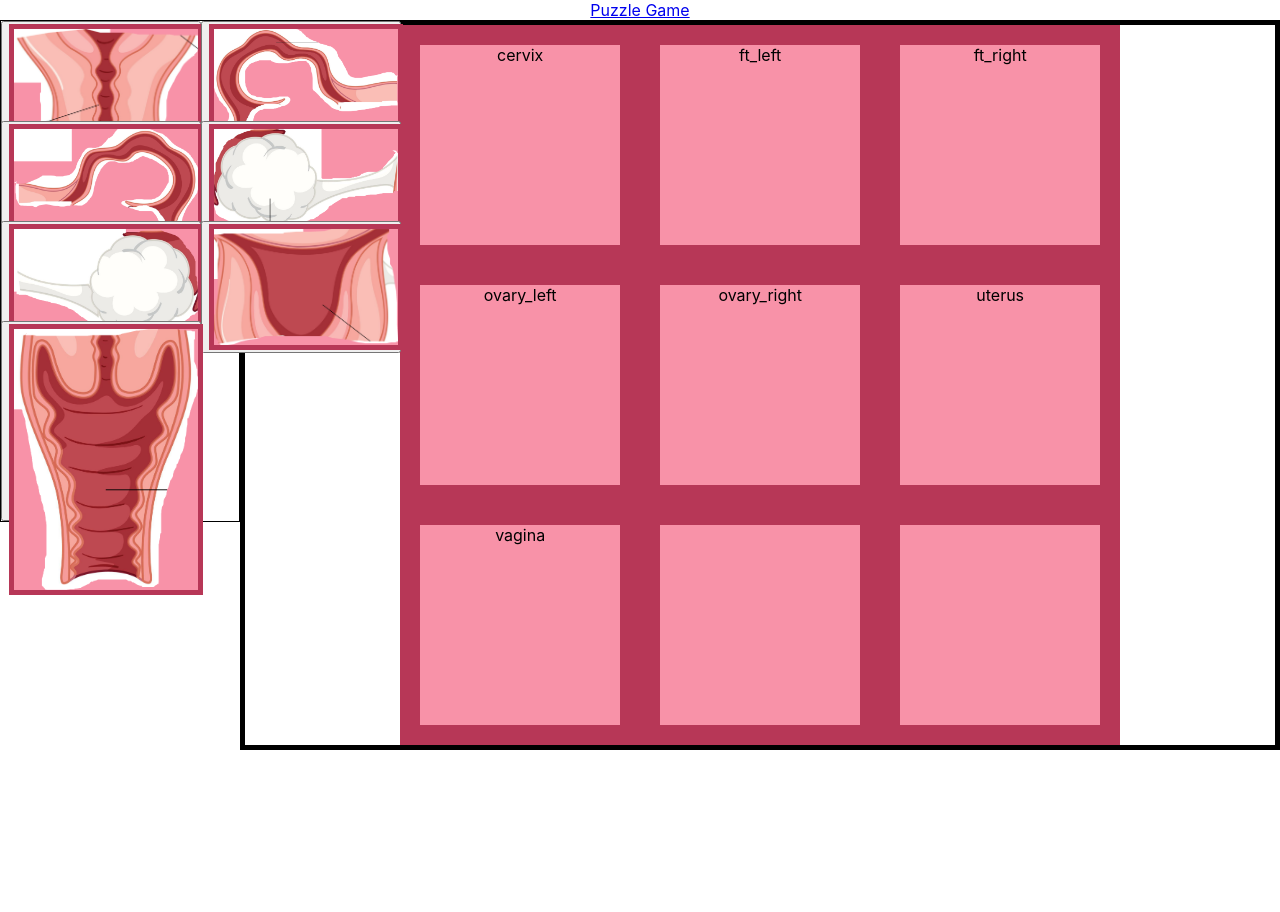
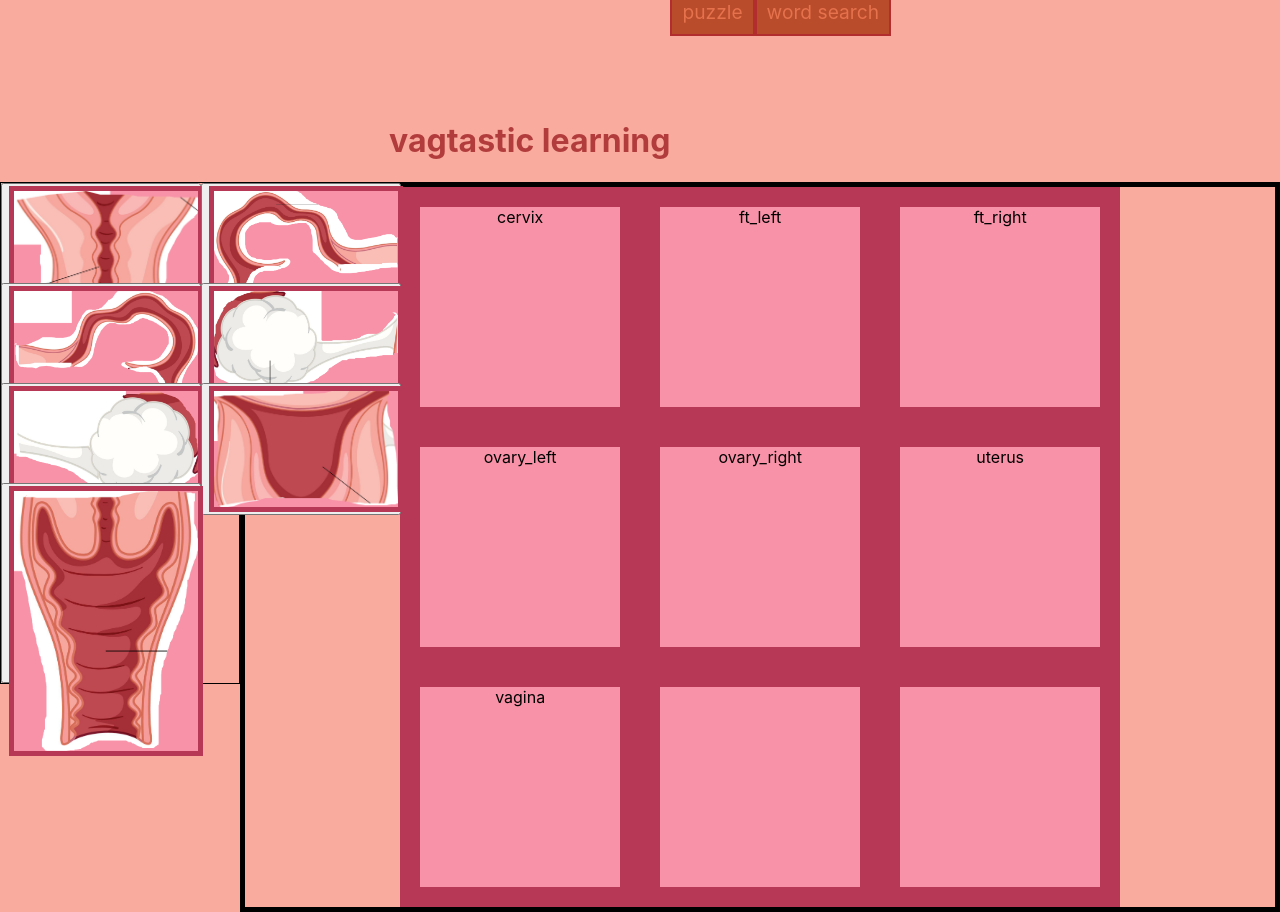
Before and after one commit to sumeetminhas/womens_health, a React (Create React App) app: page /puzzle in a window 1280 px wide. Before the commit the page ends 800 px from the top, so only its background shows below. Built offline with nearby package versions, Linux system fonts and the light colour scheme.

Commit message:
a little bit of styling

```diff
--- a/src/components/DragDrop.css
+++ b/src/components/DragDrop.css
@@ -22,6 +22,7 @@
   max-height: 100%;
   background-color: rgb(248, 146, 168);
   border: 20px solid rgb(183, 55, 87);
+  pointer-events: none;
 }
 
 .droppable-container {
@@ -63,6 +64,7 @@
   max-height: 100%;
   background-color: green; /* Change the color for correct placements */
   border: 20px solid darkgreen; /* Adjust the border color */
+  pointer-events: none;
 }
 
 .grid-row {
--- a/src/components/DragDrop.js
+++ b/src/components/DragDrop.js
@@ -122,6 +122,7 @@ export const DragDrop = () => {
 
   //triggered when a drag operation ends
   function handleDragEnd(event) {
+    console.log("over?", event.over)
     let itemIndex
     //finds the item being dragged
     const item = draggableItems.find((item, i) => {
--- a/src/components/Homepage.css
+++ b/src/components/Homepage.css
@@ -1,4 +1,33 @@
-.puzzle-game {
-    border-style: solid;
-    color: black;
+.container {
+    display: flex;
 }
+
+h1 {
+    color: var(--HeadingText);
+    padding-top: 100px;
+}
+
+.games-container {
+    flex-direction: row;
+    justify-content: space-between;
+    min-height: 50px;
+    min-width: 50px;
+}
+
+.puzzle-board {
+    color: var(--ButtonText);
+    text-decoration: none;
+    font-size: larger;
+    border: var(--ButtonBorder);
+    padding: 10px;
+    background-color: var(--Button);
+}
+
+.word-search {
+    color: var(--ButtonText);
+    text-decoration: none;
+    font-size: larger;
+    border: var(--ButtonBorder);
+    padding: 10px;
+    background-color: var(--Button);
+}
--- a/src/components/Homepage.js
+++ b/src/components/Homepage.js
@@ -1,10 +1,15 @@
 import React from "react";
 import { Link } from "react-router-dom";
+import './Homepage.css'
 
 export const Homepage = () => {
     return (
         <div className="container">
-            <Link className="puzzle-board" to="/puzzle">Puzzle Game</Link>
+            <h1>vagtastic learning</h1>
+            <div className="games-container">
+                <Link className="puzzle-board" to="/puzzle">puzzle</Link>
+                <Link className="word-search" to="/wordSearch">word search</Link>
+            </div>
         </div>
     )
 }
--- a/src/index.css
+++ b/src/index.css
@@ -1,3 +1,10 @@
+:root {
+--Button:  rgb(184, 76, 43);
+--ButtonText: rgb(230, 113, 77);
+--ButtonBorder: 2px solid rgb(178, 46, 46);
+--HeadingText: rgb(178, 60, 60);
+}
+
 body {
   margin: 0;
   font-family: -apple-system, BlinkMacSystemFont, 'Segoe UI', 'Roboto', 'Oxygen',
@@ -6,6 +13,7 @@ body {
   -webkit-font-smoothing: antialiased;
   -moz-osx-font-smoothing: grayscale;
   min-height: 100vh;
+  background-color: rgb(249, 172, 157);
 }
 
 #root {
```
Also changed, not shown: src/pages/wordSearch.js (added, +8 -0 lines).
